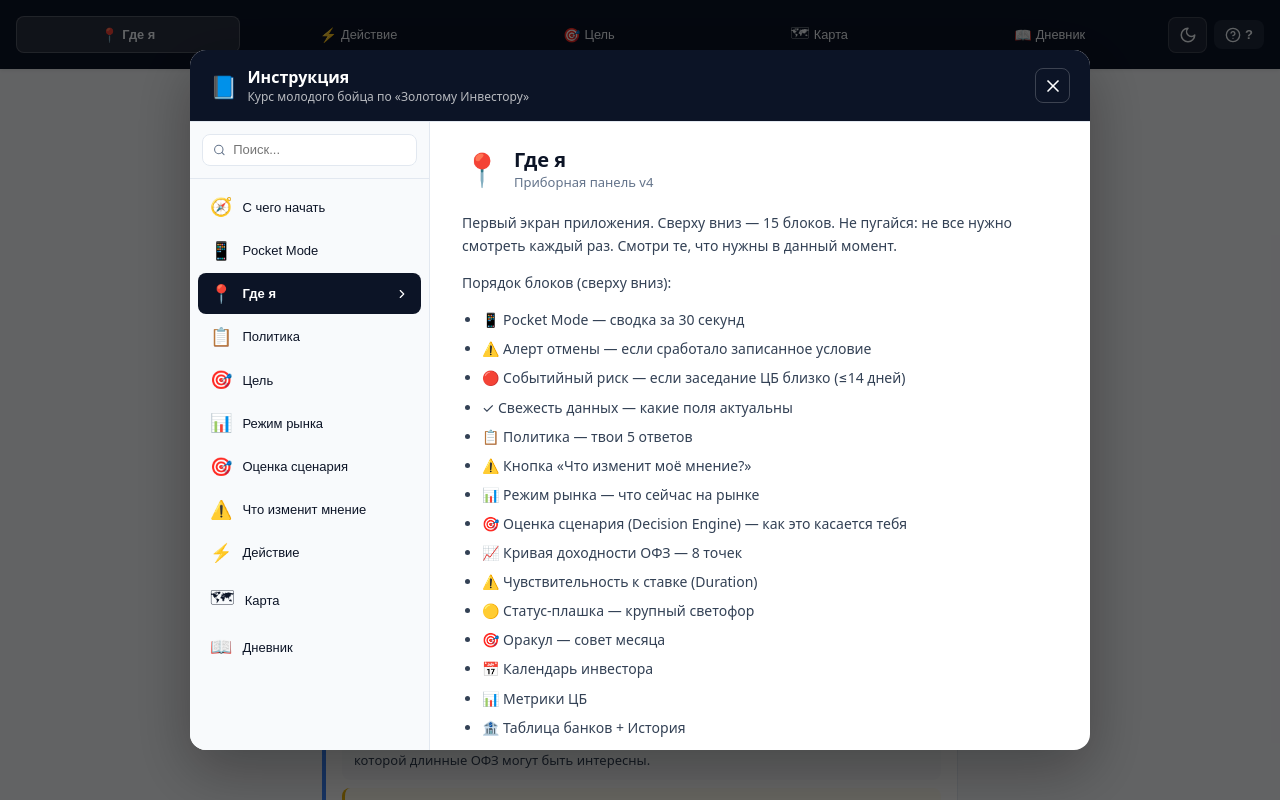
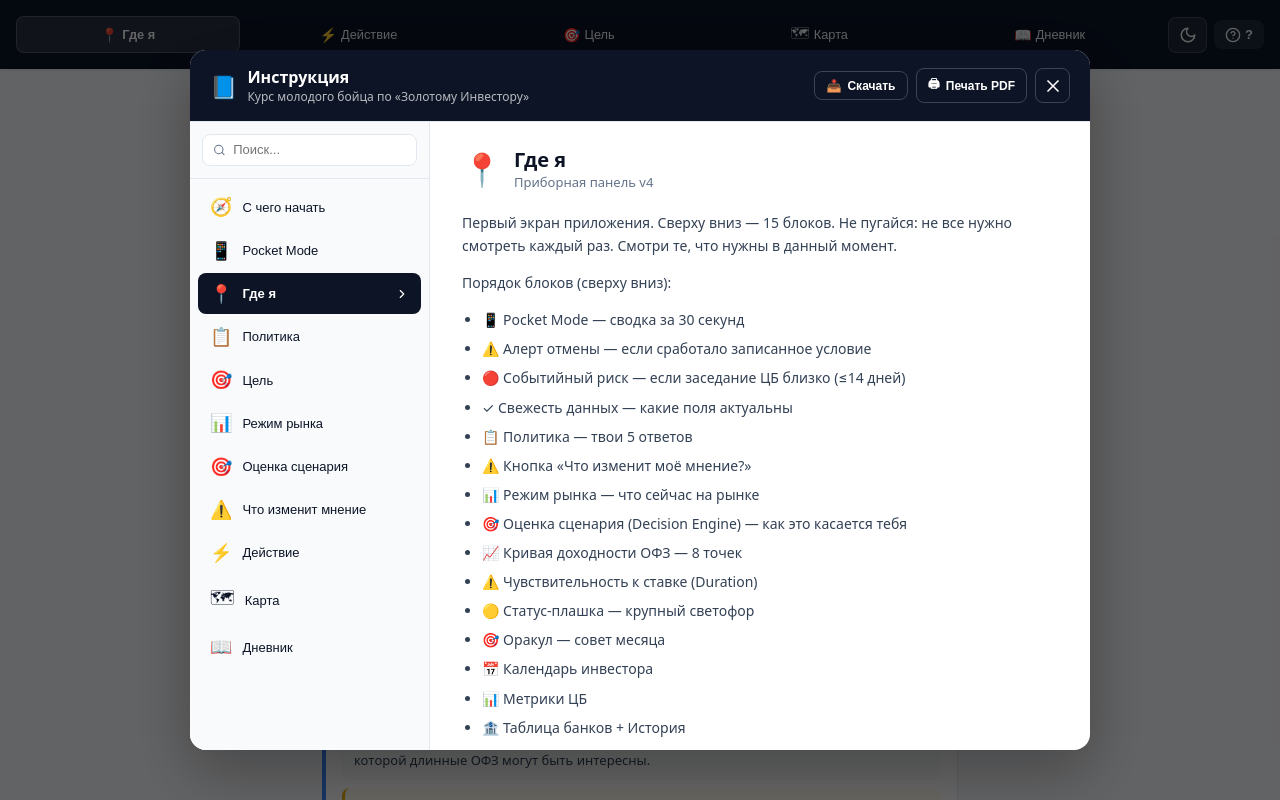
Before and after one commit to zimatoken/golden-investor, a React (Vite) app: page / in a window 1280 px wide. Shown: the top 800 px of the page. Built offline with nearby package versions, Linux system fonts and the light colour scheme.

Commit message:
feat(phase5.1): printable instructions — HTML download + PDF via browser print

```diff
--- a/src/components/HelpModal.tsx
+++ b/src/components/HelpModal.tsx
@@ -4,6 +4,7 @@ import { useEffect, useMemo, useState } from 'react';
 import { X, Search, ChevronRight } from 'lucide-react';
 import { HELP_CONTENT, type HelpBlock } from '../data/helpContent';
 import { useIsMobile } from '../hooks/useIsMobile';
+import { openPrintableInstructions, downloadInstructionsHTML } from '../core/helpPdf';
 
 interface Props {
   open: boolean;
@@ -116,6 +117,49 @@ export function HelpModal({ open, onClose, initialSectionId = 'general' }: Props
               </div>
             </div>
           </div>
+          <div style={{ display: 'flex', gap: 8, alignItems: 'center' }}>
+            <button
+              onClick={downloadInstructionsHTML}
+              title="Скачать HTML-файл с инструкцией"
+              aria-label="Скачать инструкцию"
+              style={{
+                padding: '0.4rem 0.7rem',
+                background: 'transparent',
+                color: '#fff',
+                border: '1px solid rgba(255,255,255,0.2)',
+                borderRadius: 8,
+                cursor: 'pointer',
+                display: 'flex',
+                alignItems: 'center',
+                gap: 6,
+                fontSize: 12,
+                fontWeight: 600,
+              }}
+            >
+              📥 <span>{isMobile ? 'HTML' : 'Скачать'}</span>
+            </button>
+
+            <button
+              onClick={openPrintableInstructions}
+              title="Открыть для печати в PDF (выбери «Сохранить как PDF»)"
+              aria-label="Печать PDF"
+              style={{
+                padding: '0.4rem 0.7rem',
+                background: 'transparent',
+                color: '#fff',
+                border: '1px solid rgba(255,255,255,0.2)',
+                borderRadius: 8,
+                cursor: 'pointer',
+                display: 'flex',
+                alignItems: 'center',
+                gap: 6,
+                fontSize: 12,
+                fontWeight: 600,
+              }}
+            >
+              🖨 <span>{isMobile ? 'PDF' : 'Печать PDF'}</span>
+            </button>
+
             <button
               onClick={onClose}
               aria-label="Закрыть"
@@ -132,6 +176,7 @@ export function HelpModal({ open, onClose, initialSectionId = 'general' }: Props
             >
               <X size={20} />
             </button>
+          </div>
         </div>
 
         {/* ─── Тело ─────────────────────── */}
--- /dev/null
+++ b/src/core/helpPdf.ts
@@ -0,0 +1,290 @@
+// src/core/helpPdf.ts
+
+import { HELP_CONTENT, type HelpBlock, type HelpSection } from '../data/helpContent';
+
+/**
+ * Генерация HTML-инструкции из HELP_CONTENT.
+ *
+ * Два варианта использования:
+ *   1. openPrintableInstructions() — открыть окно с window.print() → PDF через браузер
+ *   2. downloadInstructionsHTML() — скачать HTML-файл
+ *
+ * Кириллица работает без проблем — это нативный HTML.
+ * Бандл не растёт — 0 KB.
+ */
+
+/**
+ * Собирает полный HTML-документ инструкции.
+ */
+function buildHTML(): string {
+  const styles = `
+    <style>
+      * { box-sizing: border-box; }
+      body {
+        font-family: 'Segoe UI', system-ui, -apple-system, sans-serif;
+        color: #0c1426;
+        background: #ffffff;
+        font-size: 14px;
+        line-height: 1.6;
+        margin: 0;
+        padding: 0;
+      }
+      .page {
+        padding: 30px 40px;
+        max-width: 800px;
+        margin: 0 auto;
+      }
+      .title-page {
+        text-align: center;
+        padding-top: 200px;
+        min-height: 90vh;
+      }
+      .title-page h1 {
+        font-size: 48px;
+        margin-bottom: 20px;
+        color: #0c1426;
+      }
+      .title-page p {
+        font-size: 18px;
+        color: #64748b;
+        margin-bottom: 10px;
+      }
+      .title-page .version {
+        margin-top: 80px;
+        font-size: 14px;
+        color: #94a3b8;
+      }
+      .section {
+        page-break-before: always;
+      }
+      .section-header {
+        display: flex;
+        align-items: center;
+        gap: 16px;
+        padding-bottom: 16px;
+        border-bottom: 3px solid #3b82f6;
+        margin-bottom: 24px;
+      }
+      .section-icon {
+        font-size: 40px;
+        line-height: 1;
+      }
+      .section-titles h2 {
+        font-size: 26px;
+        margin: 0;
+        color: #0c1426;
+      }
+      .section-titles p {
+        margin: 4px 0 0 0;
+        color: #64748b;
+        font-size: 14px;
+      }
+      .block {
+        margin-bottom: 16px;
+      }
+      .block-paragraph {
+        font-size: 14px;
+        color: #334155;
+        line-height: 1.65;
+      }
+      .block-list {
+        padding-left: 24px;
+        margin: 0;
+      }
+      .block-list li {
+        margin-bottom: 8px;
+        font-size: 14px;
+        color: #334155;
+        line-height: 1.6;
+      }
+      .block-steps {
+        padding-left: 24px;
+        margin: 0;
+      }
+      .block-steps li {
+        margin-bottom: 10px;
+        font-size: 14px;
+        color: #334155;
+        line-height: 1.6;
+      }
+      .block-warning {
+        padding: 12px 16px;
+        border-left: 4px solid #ef4444;
+        background: rgba(239,68,68,0.08);
+        border-radius: 8px;
+        font-size: 14px;
+        color: #334155;
+      }
+      .block-tip {
+        padding: 12px 16px;
+        border-left: 4px solid #3b82f6;
+        background: rgba(59,130,246,0.08);
+        border-radius: 8px;
+        font-size: 14px;
+        color: #334155;
+      }
+      .block-status {
+        display: flex;
+        gap: 16px;
+        padding: 12px 16px;
+        border-left: 4px solid #ccc;
+        background: #f8fafc;
+        border-radius: 8px;
+      }
+      .block-status-label {
+        font-weight: 700;
+        font-size: 14px;
+        min-width: 140px;
+        color: #0c1426;
+      }
+      .block-status-desc {
+        font-size: 13px;
+        color: #64748b;
+        line-height: 1.6;
+      }
+      @media print {
+        .page {
+          padding: 10mm 15mm;
+          max-width: none;
+        }
+      }
+    </style>
+  `;
+
+  const titlePage = `
+    <div class="page title-page">
+      <h1>📘 Инструкция</h1>
+      <p>Золотой Инвестор — тайминг-навигатор</p>
+      <p>Курс молодого бойца</p>
+      <div class="version">
+        Версия 4.0 · 17.09.2026<br/>
+        ${HELP_CONTENT.length} разделов
+      </div>
+    </div>
+  `;
+
+  const sectionsHTML = HELP_CONTENT.map((section) => renderSection(section)).join('');
+
+  return `<!DOCTYPE html>
+<html lang="ru">
+<head>
+  <meta charset="UTF-8" />
+  <title>Инструкция — Золотой Инвестор</title>
+  ${styles}
+</head>
+<body>
+  ${titlePage}
+  ${sectionsHTML}
+</body>
+</html>`;
+}
+
+function renderSection(section: HelpSection): string {
+  const blocksHTML = section.blocks.map((b) => renderBlock(b)).join('');
+
+  return `
+    <div class="page section">
+      <div class="section-header">
+        <div class="section-icon">${section.icon}</div>
+        <div class="section-titles">
+          <h2>${escapeHtml(section.title)}</h2>
+          <p>${escapeHtml(section.subtitle)}</p>
+        </div>
+      </div>
+      ${blocksHTML}
+    </div>
+  `;
+}
+
+function renderBlock(block: HelpBlock): string {
+  switch (block.type) {
+    case 'paragraph':
+      return `<div class="block block-paragraph">${escapeHtml(block.text)}</div>`;
+
+    case 'list':
+      return `
+        <ul class="block block-list">
+          ${block.items.map((i) => `<li>${escapeHtml(i)}</li>`).join('')}
+        </ul>
+      `;
+
+    case 'steps':
+      return `
+        <ol class="block block-steps">
+          ${block.items.map((i) => `<li>${escapeHtml(i)}</li>`).join('')}
+        </ol>
+      `;
+
+    case 'warning':
+      return `<div class="block block-warning">⚠️ ${escapeHtml(block.text)}</div>`;
+
+    case 'tip':
+      return `<div class="block block-tip">💡 ${escapeHtml(block.text)}</div>`;
+
+    case 'statusRow':
+      return `
+        <div class="block block-status" style="border-left-color: ${block.color}">
+          <div class="block-status-label">${escapeHtml(block.label)}</div>
+          <div class="block-status-desc">${escapeHtml(block.description)}</div>
+        </div>
+      `;
+
+    default:
+      return '';
+  }
+}
+
+function escapeHtml(s: string): string {
+  return s
+    .replace(/&/g, '&amp;')
+    .replace(/</g, '&lt;')
+    .replace(/>/g, '&gt;')
+    .replace(/"/g, '&quot;')
+    .replace(/'/g, '&#039;');
+}
+
+/**
+ * Открывает новое окно с HTML-инструкцией и автоматически
+ * запускает диалог печати браузера.
+ *
+ * Пользователь: выбирает «Сохранить как PDF» в диалоге → получает PDF.
+ */
+export function openPrintableInstructions(): void {
+  const html = buildHTML();
+  const win = window.open('', '_blank');
+  if (!win) {
+    alert(
+      'Не удалось открыть окно печати. Проверь настройки блокировки всплывающих окон.'
+    );
+    return;
+  }
+  win.document.open();
+  win.document.write(html);
+  win.document.close();
+
+  win.onload = () => {
+    setTimeout(() => {
+      win.focus();
+      win.print();
+    }, 500);
+  };
+}
+
+/**
+ * Скачивает HTML-файл с инструкцией.
+ * Пользователь может открыть его локально и распечатать через браузер.
+ */
+export function downloadInstructionsHTML(): void {
+  const html = buildHTML();
+  const blob = new Blob([html], { type: 'text/html;charset=utf-8' });
+  const url = URL.createObjectURL(blob);
+  const a = document.createElement('a');
+  a.href = url;
+  a.download = `golden-investor-instructions-${new Date()
+    .toISOString()
+    .slice(0, 10)}.html`;
+  document.body.appendChild(a);
+  a.click();
+  document.body.removeChild(a);
+  URL.revokeObjectURL(url);
+}
```
Also changed, not shown: package.json (line endings or trailing spaces). Lines whose indentation alone changed are shown as unchanged.
